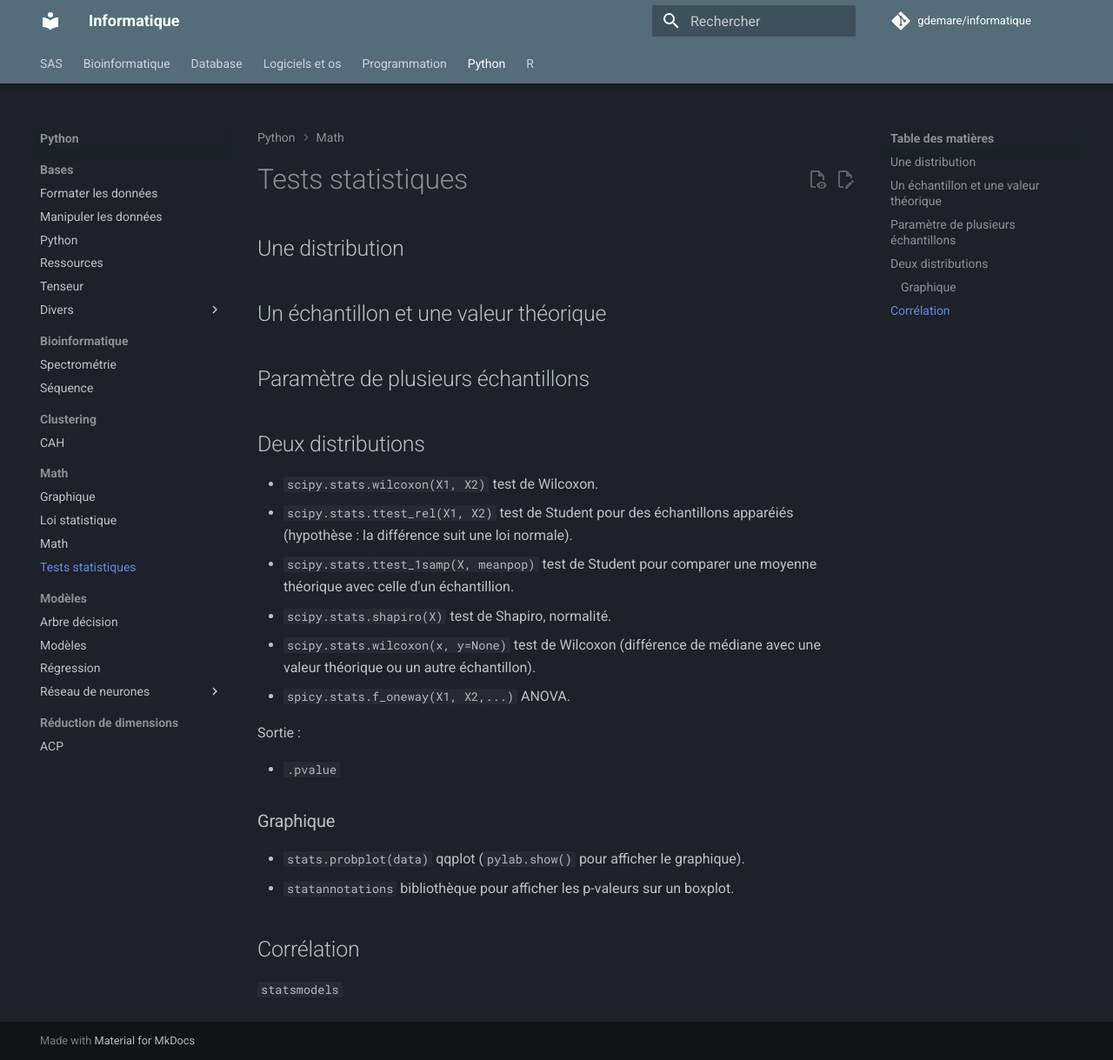
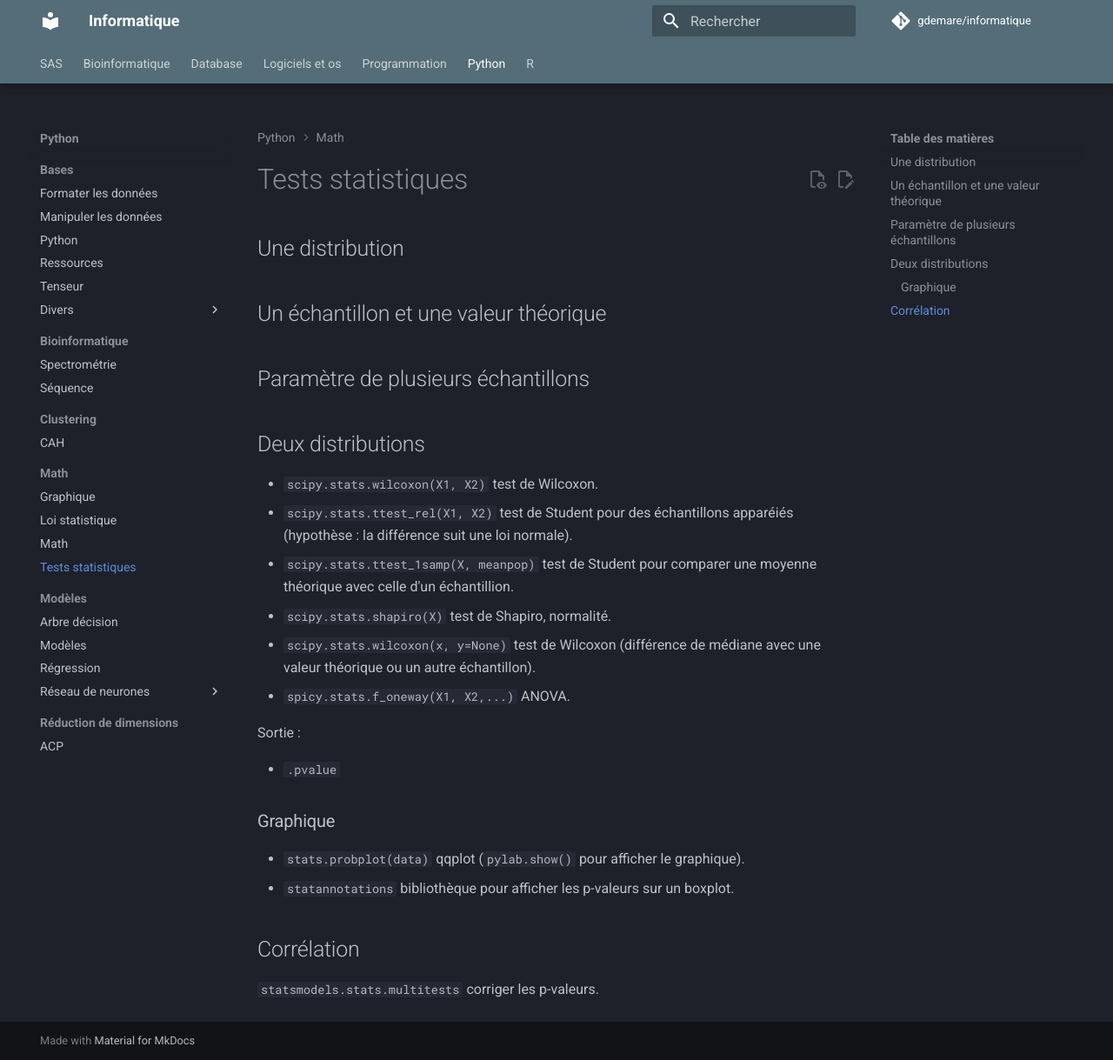
Before and after one commit to gdemare/Informatique, an MkDocs documentation site: the page built from docs/python/math/tests statistiques.md, in a window 1280 px wide and 1219 px high. Shown: the whole window at 87% size. Built offline with MkDocs 1.6.1 and Material for MkDocs 9.7.7, drawn with Linux system fonts in a browser that asks for light colours; comment, search, counter and statistics services are not loaded.

Commit message:
Update tests statistiques.md

```diff
--- a/docs/python/math/tests statistiques.md
+++ b/docs/python/math/tests statistiques.md
@@ -24,4 +24,4 @@ Sortie :
 
 ## Corrélation
 
-`statsmodels`
+`statsmodels.stats.multitests` corriger les p-valeurs.
```
